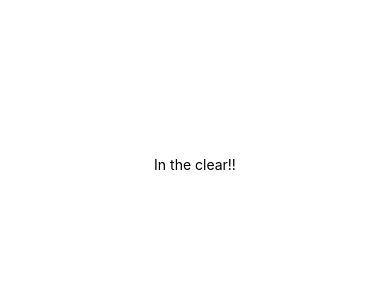
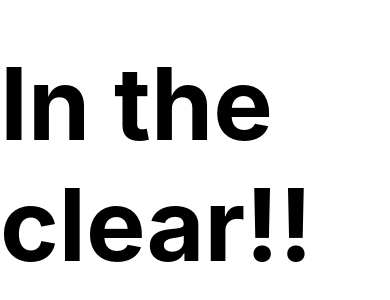
Before and after one commit to slobo10/inventory-app, a React Native app: screen / in a window 390 px wide. Shown: the part 258-558 px from the top of the page. Built offline with nearby package versions, Linux system fonts and the light colour scheme.

Commit message:
Create styles.tsx

```diff
--- /dev/null
+++ b/constants/styles.tsx
@@ -0,0 +1,10 @@
+import { StyleSheet } from "react-native";
+
+const styles = StyleSheet.create({
+  listScreenText: {
+    fontSize: 100,
+    fontWeight: "bold",
+  },
+});
+
+export default styles;
--- a/screens/ListScreen.tsx
+++ b/screens/ListScreen.tsx
@@ -1,10 +1,11 @@
 import React from "react";
-import { StyleSheet, Text, View } from "react-native";
+import { Text, View } from "react-native";
+import styles from "../constants/styles";
 
 const ListScreen: React.FC = () => {
   return (
     <View>
-      <Text>In the clear!!</Text>
+      <Text style={styles.listScreenText}>In the clear!!</Text>
     </View>
   );
 };
```
